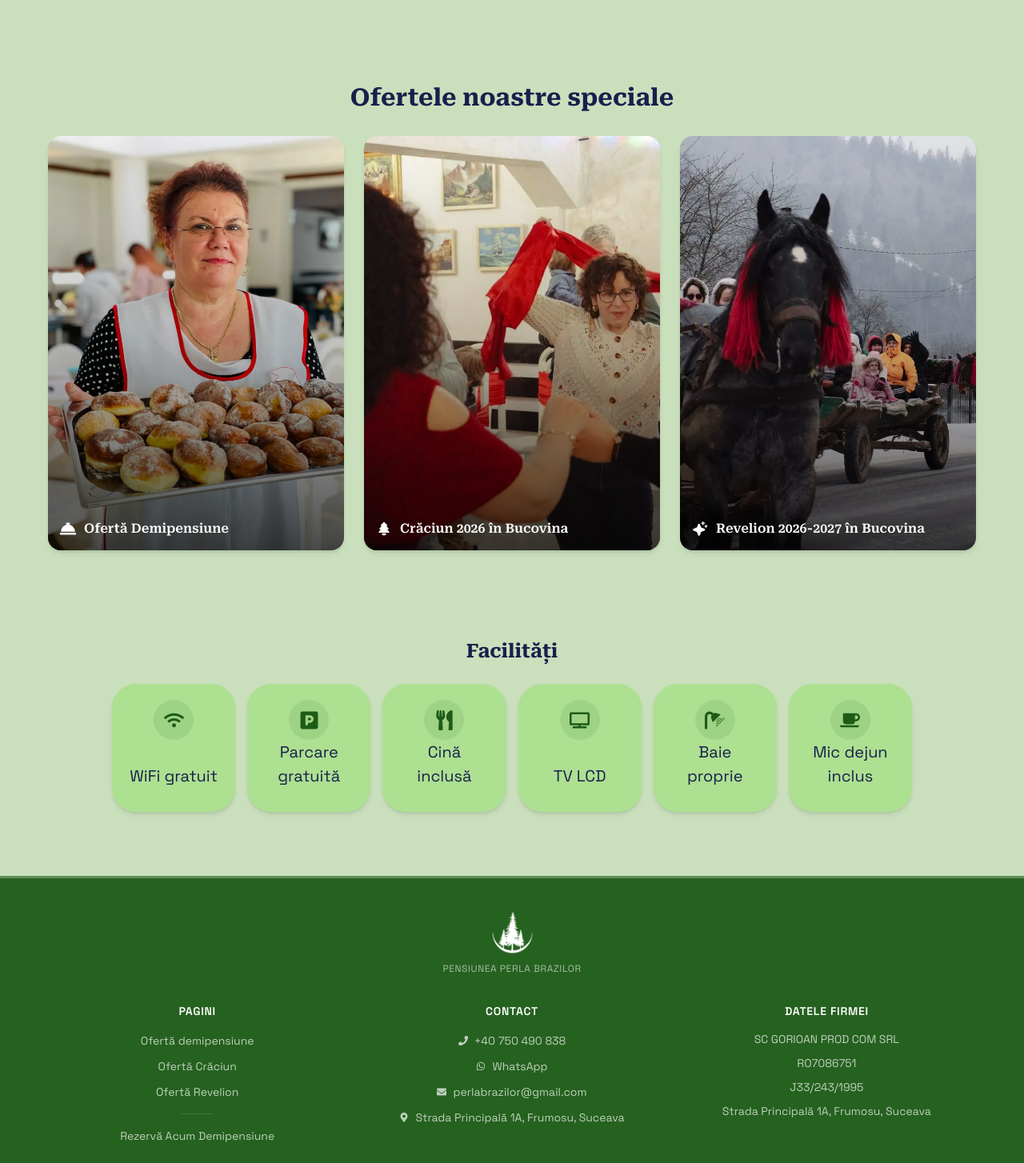
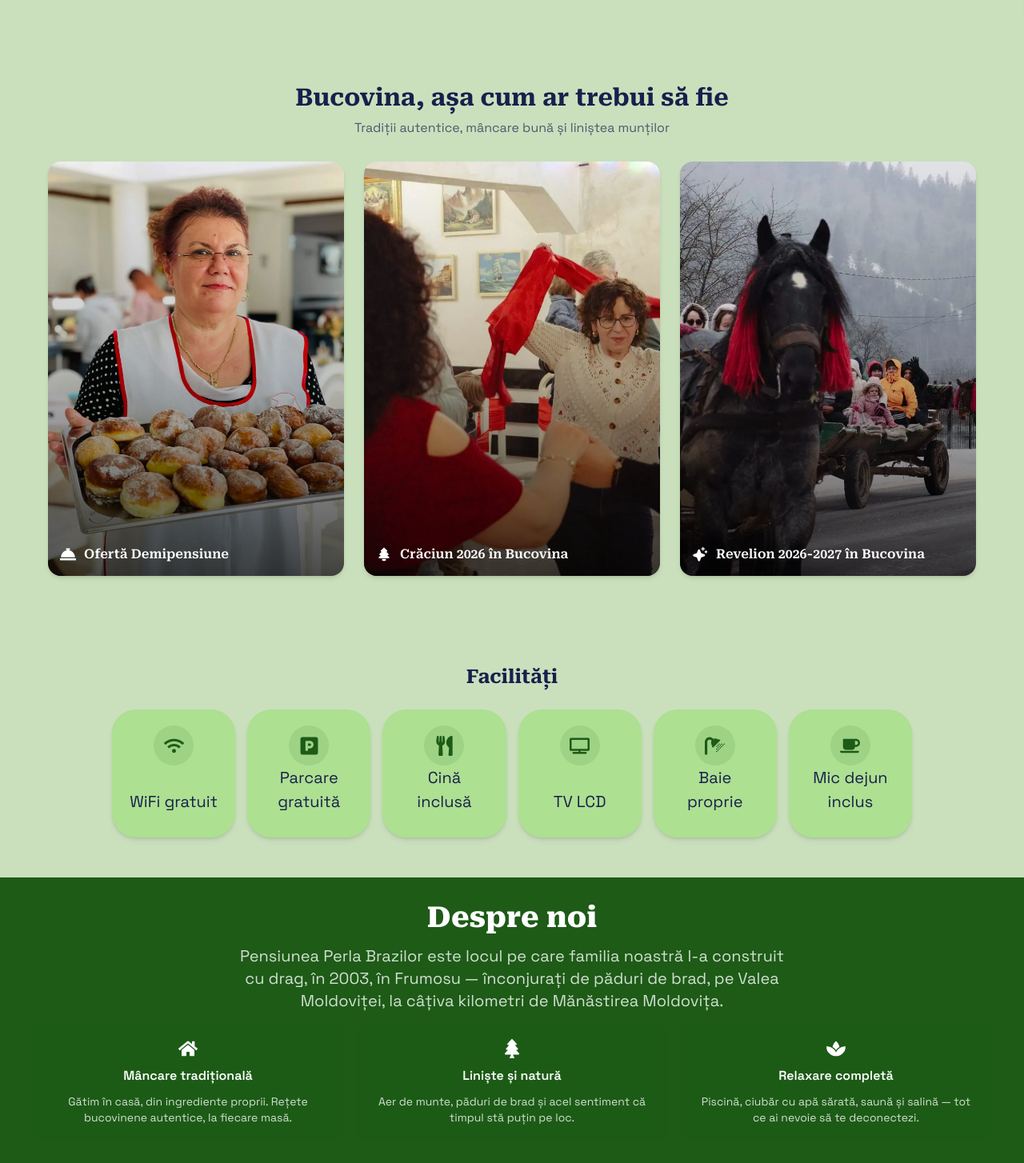
Before and after one commit to ciokyyy/actual-perla, a Next.js app: page /ro in a window 1280 px wide. Shown: the part 696-2150 px from the top of the page at 80% size. Built offline with nearby package versions, Linux system fonts and the light colour scheme.

Commit message:
Add About section with 'Bucovina' subtitle, AboutSection component with i18n

```diff
--- a/messages/en-us.json
+++ b/messages/en-us.json
@@ -90,6 +90,16 @@
     "shower": "Private bathroom",
     "breakfast": "Breakfast included",
     "dinner": "Dinner included"
+  },
+  "AboutSection": {
+    "title": "Despre noi",
+    "description": "Pensiunea Perla Brazilor este locul pe care familia noastră l-a construit cu drag, în 2003, în Frumosu — înconjurați de păduri de brad, pe Valea Moldoviței, la câțiva kilometri de Mănăstirea Moldovița.",
+    "feature_1_title": "Traditional food",
+    "feature_1_desc": "We cook at home, with our own ingredients. Authentic Bukovina recipes, at every meal.",
+    "feature_2_title": "Peace and nature",
+    "feature_2_desc": "Mountain air, fir forests and that feeling that time stands still a little.",
+    "feature_3_title": "Complete relaxation",
+    "feature_3_desc": "Pool, salt water hot tub, sauna and salt mine — everything you need to disconnect."
   },
   "OffersPage": {
     "our_offers": "Our Offers",
--- a/messages/it.json
+++ b/messages/it.json
@@ -90,6 +90,16 @@
     "shower": "Bagno privato",
     "breakfast": "Colazione inclusa",
     "dinner": "Cena inclusa"
+  },
+  "AboutSection": {
+    "title": "Chi siamo",
+    "description": "Pensiunea Perla Brazilor è il luogo che la nostra famiglia ha costruito con amore nel 2003, a Frumosu — circondati da boschi di abete, sulla valle Moldovita, a pochi chilometri dal Monastero di Moldovita.",
+    "feature_1_title": "Cucina tradizionale",
+    "feature_1_desc": "Cuciniamo in casa, con i nostri ingredienti. Ricette autentiche della Bucovina, a ogni pasto.",
+    "feature_2_title": "Pace e natura",
+    "feature_2_desc": "Aria di montagna, boschi di abete e quella sensazione che il tempo si ferma un po'.",
+    "feature_3_title": "Relax completo",
+    "feature_3_desc": "Piscina, vasca con acqua salata, sauna e miniera di sale — tutto ciò di cui hai bisogno per disconnetterti."
   },
   "OffersPage": {
     "our_offers": "Le Nostre Offerte",
--- a/messages/ro.json
+++ b/messages/ro.json
@@ -91,6 +91,16 @@
     "shower": "Baie proprie",
     "breakfast": "Mic dejun inclus",
     "dinner": "Cină inclusă"
+  },
+  "AboutSection": {
+    "title": "Despre noi",
+    "description": "Pensiunea Perla Brazilor este locul pe care familia noastră l-a construit cu drag, în 2003, în Frumosu — înconjurați de păduri de brad, pe Valea Moldoviței, la câțiva kilometri de Mănăstirea Moldovița.",
+    "feature_1_title": "Mâncare tradițională",
+    "feature_1_desc": "Gătim în casă, din ingrediente proprii. Rețete bucovinene autentice, la fiecare masă.",
+    "feature_2_title": "Liniște și natură",
+    "feature_2_desc": "Aer de munte, păduri de brad și acel sentiment că timpul stă puțin pe loc.",
+    "feature_3_title": "Relaxare completă",
+    "feature_3_desc": "Piscină, ciubăr cu apă sărată, saună și salină — tot ce ai nevoie să te deconectezi."
   },
   "OffersPage": {
     "our_offers": "Ofertele Noastre",
--- a/src/app/[locale]/oferte/ClientComponent.tsx
+++ b/src/app/[locale]/oferte/ClientComponent.tsx
@@ -218,10 +218,19 @@ export function CompactOfferCards() {
         whileInView={{ y: 0, opacity: 1 }}
         viewport={{ once: true }}
         transition={{ duration: 0.5 }}
-        className="font-[family-name:var(--font-heading)] text-2xl md:text-3xl text-text font-bold text-center mb-30"
+        className="font-[family-name:var(--font-heading)] text-2xl md:text-3xl text-text font-bold text-center"
       >
-        {t("section_title")}
+        Bucovina, așa cum ar trebui să fie
       </motion.h2>
+      <motion.p
+        initial={{ y: 20, opacity: 0 }}
+        whileInView={{ y: 0, opacity: 1 }}
+        viewport={{ once: true }}
+        transition={{ duration: 0.5, delay: 0.1 }}
+        className="text-center text-text/70 mt-8 mb-30 max-w-600 mx-auto"
+      >
+        Tradiții autentice, mâncare bună și liniștea munților
+      </motion.p>
 
       <div className="grid grid-cols-1 md:grid-cols-3 gap-25 max-w-1200 mx-auto px-20">
         <CompactOfferCard title={t("demipensiune_title")} icon={FaConciergeBell} images={[DemipensiuneOne, DemipensiuneTwo, DemipensiuneThree]} href="/oferta-demipensiune" />
--- a/src/app/[locale]/page.tsx
+++ b/src/app/[locale]/page.tsx
@@ -6,6 +6,7 @@ import { use } from "react";
 import { CompactOfferCards } from "./oferte/ClientComponent";
 import { generatePageMetadata } from "@/libs/metadata";
 import FeaturesSection from "@/components/FeaturesSection";
+import AboutSection from "@/components/AboutSection";
 
 type Props = {
   params: Promise<{ locale: Locale }>;
@@ -28,6 +29,7 @@ export default function Home({ params }: Readonly<Props>) {
         <CompactOfferCards />
       </section>
       <FeaturesSection />
+      <AboutSection />
       <C.HomePageContainer className="gap-30 flex flex-col items-center w-full max-w-1400 mx-auto px-20">
         <AnimatedWidget />
       </C.HomePageContainer>
--- /dev/null
+++ b/src/components/AboutSection.tsx
@@ -0,0 +1,59 @@
+"use client";
+import { motion } from "motion/react";
+import { useTranslations } from "next-intl";
+import { FaHome, FaTree, FaSpa } from "react-icons/fa";
+
+export default function AboutSection() {
+  const t = useTranslations("AboutSection");
+
+  const featureCards = [
+    { icon: FaHome, title: t("feature_1_title"), description: t("feature_1_desc") },
+    { icon: FaTree, title: t("feature_2_title"), description: t("feature_2_desc") },
+    { icon: FaSpa, title: t("feature_3_title"), description: t("feature_3_desc") },
+  ];
+
+  return (
+    <section className="w-full py-30 px-5 flex justify-center bg-primary">
+      <div className="max-w-container mx-auto flex flex-col items-center gap-14">
+        <motion.div
+          initial={{ y: 20, opacity: 0 }}
+          whileInView={{ y: 0, opacity: 1 }}
+          viewport={{ once: true }}
+          transition={{ duration: 0.5 }}
+          className="text-center"
+        >
+          <h2 className="font-[family-name:var(--font-heading)] text-3xl md:text-4xl text-white font-extrabold">
+            {t("title")}
+          </h2>
+        </motion.div>
+
+        <motion.p
+          initial={{ y: 20, opacity: 0 }}
+          whileInView={{ y: 0, opacity: 1 }}
+          viewport={{ once: true }}
+          transition={{ duration: 0.5, delay: 0.1 }}
+          className="text-center text-white/80 text-xl max-w-700"
+        >
+          {t("description")}
+        </motion.p>
+
+        <div className="grid grid-cols-1 md:grid-cols-3 gap-15 w-full max-w-1200">
+          {featureCards.map((card, index) => (
+            <motion.div
+              key={index}
+              initial={{ y: 20, opacity: 0 }}
+              whileInView={{ y: 0, opacity: 1 }}
+              viewport={{ once: true }}
+              transition={{ duration: 0.4, delay: 0.1 + index * 0.1 }}
+              className="flex flex-col items-center gap-10 p-20 bg-primary/20 rounded-2xl"
+            >
+              <card.icon className="w-24 h-24 text-white" />
+              <h3 className="text-white font-semibold text-center">{card.title}</h3>
+              <p className="text-white/80 text-center text-sm">{card.description}</p>
+            </motion.div>
+          ))}
+        </div>
+      </div>
+    </section>
+  );
+}
```
